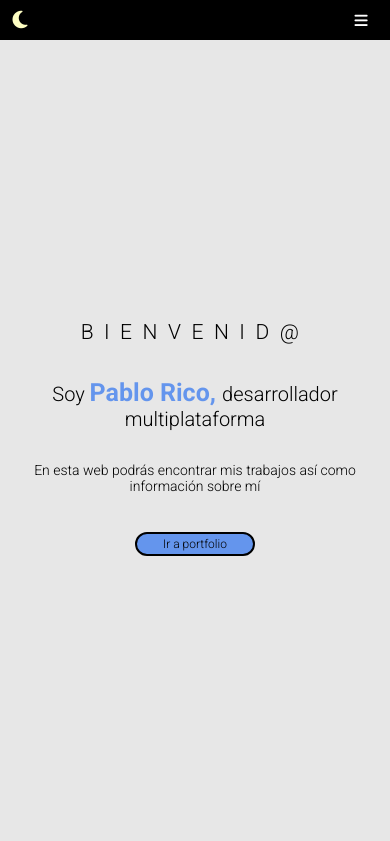
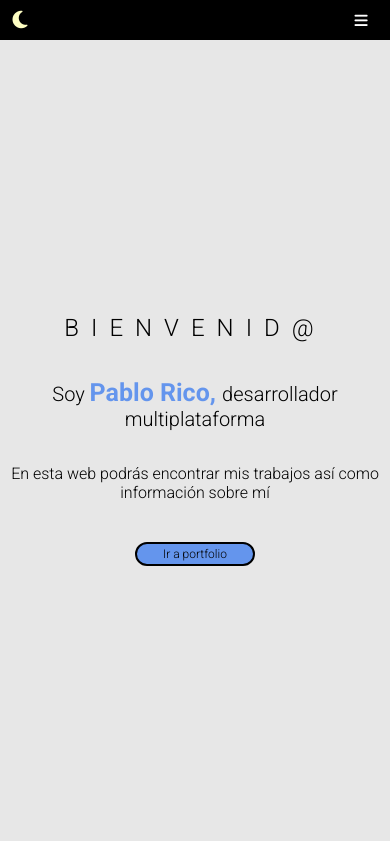
Before and after one commit to NeRooN19/portfolio, a plain HTML site: page index.html in a window 390 px wide. Shown: the top 841 px of the page. Drawn offline with nearby package versions, Linux system fonts and the light colour scheme.

Commit message:
screen fix

```diff
--- a/css/style.css
+++ b/css/style.css
@@ -207,7 +207,7 @@ li a:hover {
   background-color: var(--background-color-2);
 }
 
-@media (max-width: 700px) {
+@media screen and (max-width: 700px) {
   html {
     font-size: 13px;
   }
@@ -234,7 +234,7 @@ li a:hover {
   }
 }
 
-@media (max-width: 475px) {
+@media screen and (max-width: 481px) {
   html {
     font-size: 10px;
   }
@@ -274,7 +274,7 @@ li a:hover {
   }
 
   .text{
-    font-size: 14px;
+    font-size: 16px;
   }
 
 }
```
